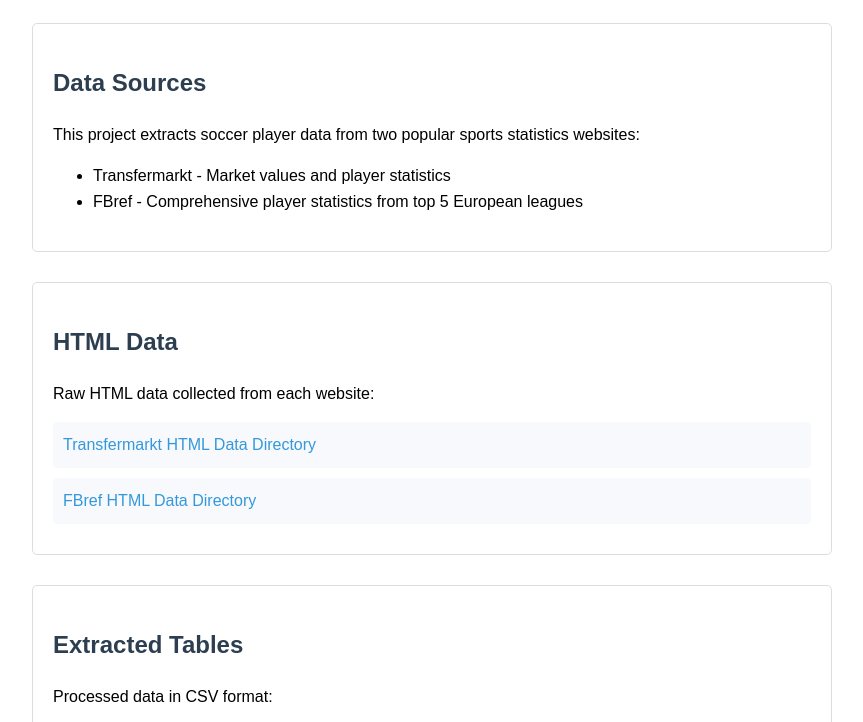
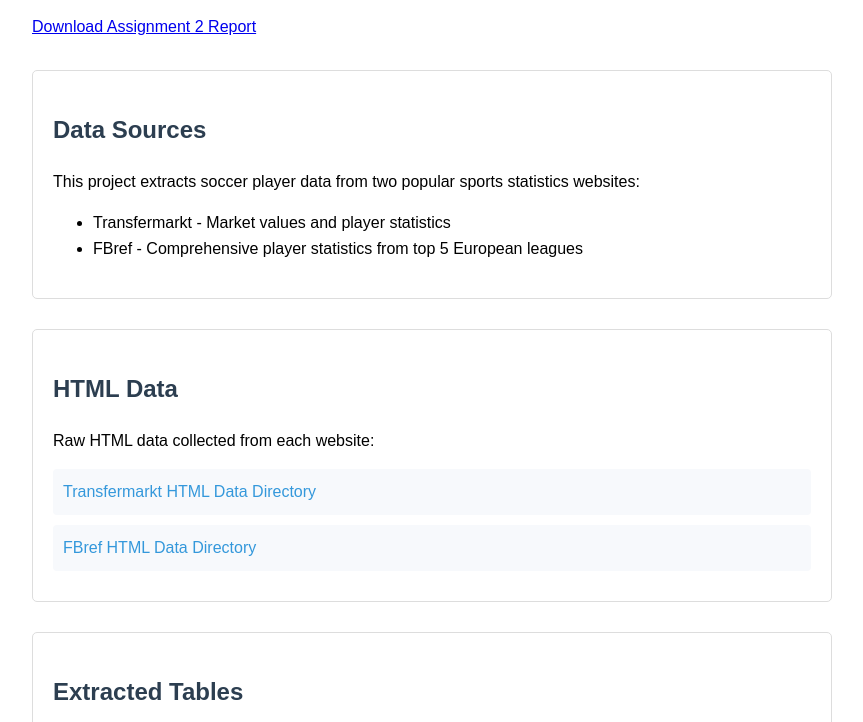
Before and after one commit to NamATruong/BigData.github.io, a plain HTML site: page index.html in a window 1280 px wide. Shown: the part 100-822 px from the top of the page, without its empty margins (208-1071 px from the left). Drawn offline with Linux system fonts and the light colour scheme.

Commit message:
Update index.html

```diff
--- a/index.html
+++ b/index.html
@@ -37,7 +37,7 @@
 </head>
 <body>
     <h1>Project 1: Information Extraction Data</h1>
-
+    <a href="./Assignment 2 Report.docx" class="report-link">Download Assignment 2 Report</a>
     <div class="section">
         <h2>Data Sources</h2>
         <p>This project extracts soccer player data from two popular sports statistics websites:</p>
```
